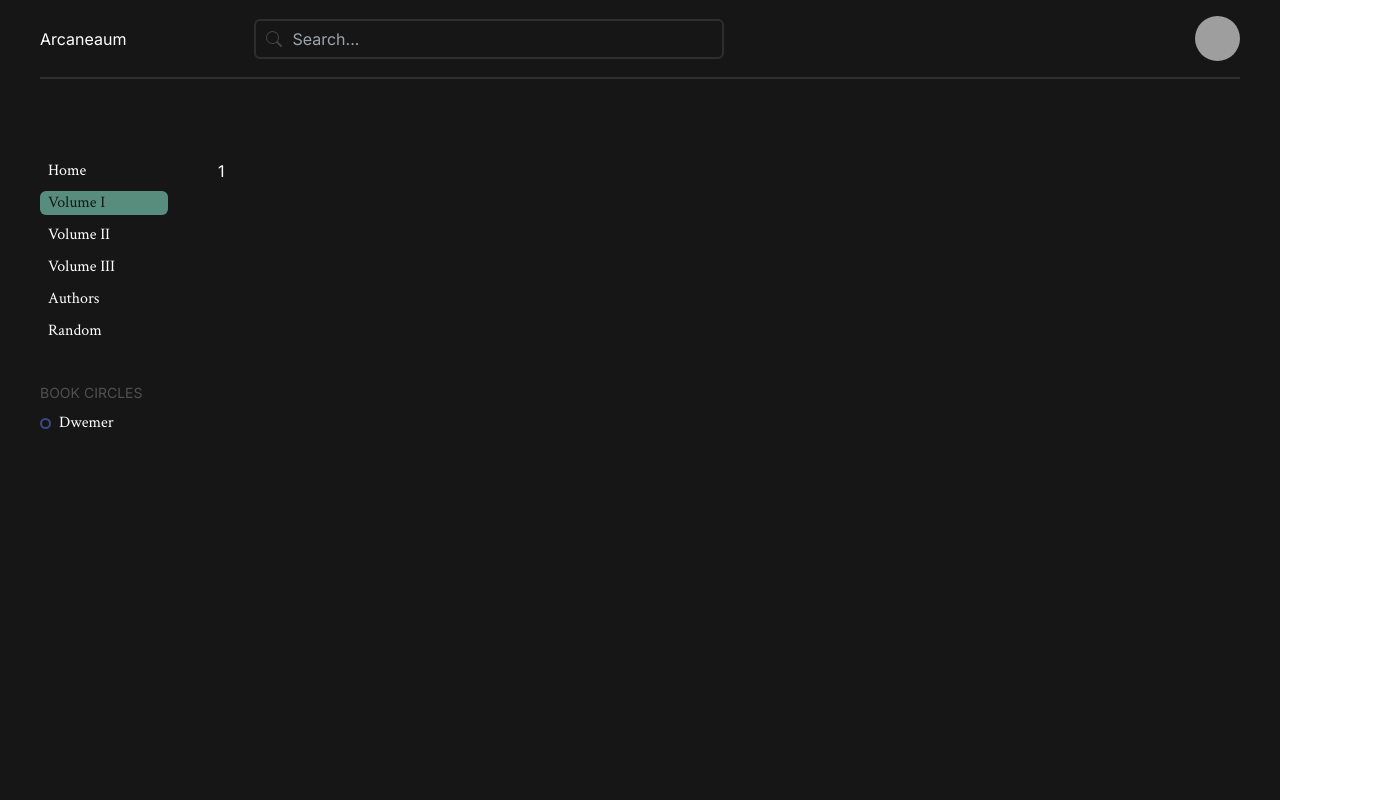
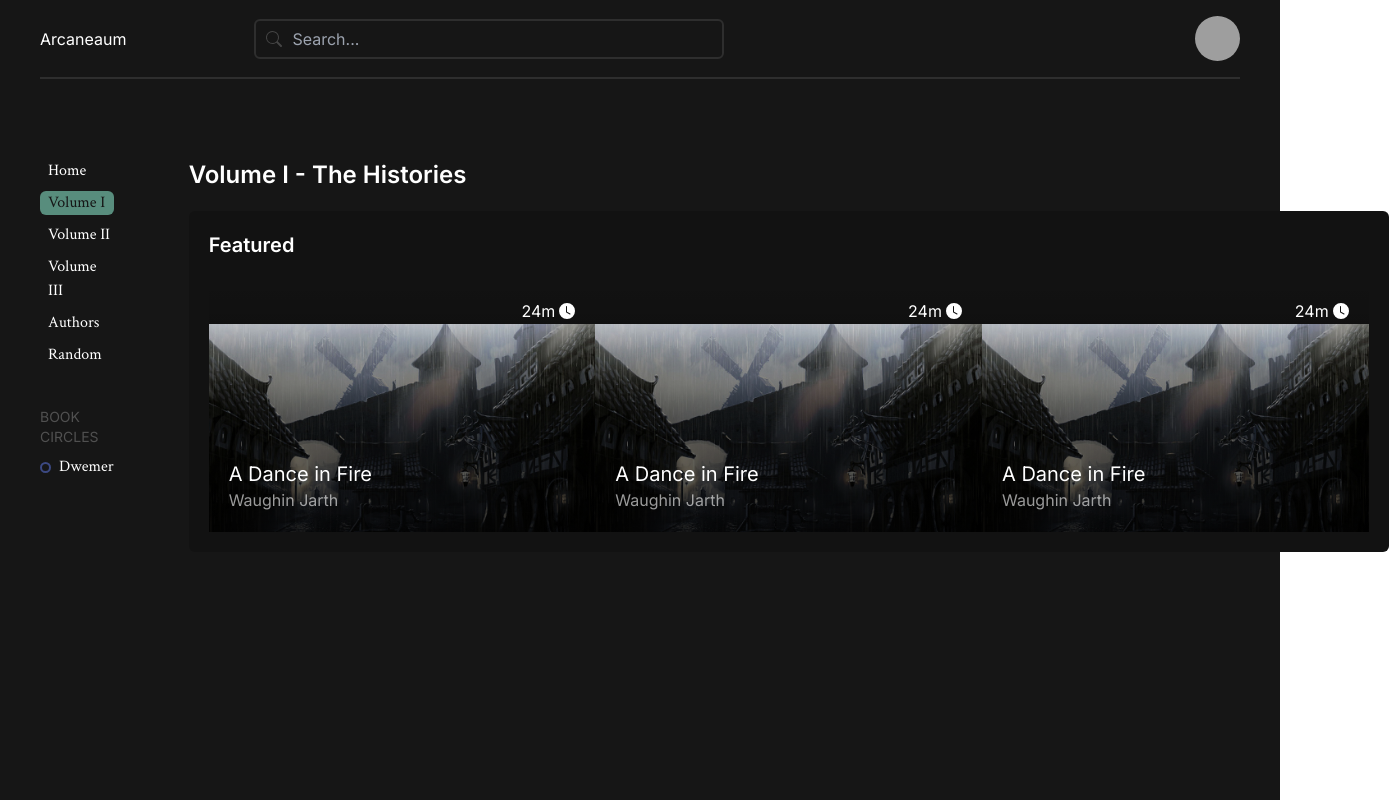
Before and after one commit to Jack-LP/Arcanaeum, a React (Vite) app: page /volume/1 in a window 1280 px wide. Shown: the whole page, 1389 px wide, since content can reach past the window. Built offline with nearby package versions, Linux system fonts and the light colour scheme; grey boxes are pictures that could not be loaded.

Commit message:
Added featured card display [volume page]

```diff
--- a/src/App.tsx
+++ b/src/App.tsx
@@ -9,7 +9,7 @@ function App() {
   return (
     <div className='bg-charcoal-100 w-screen min-h-screen text-white font-inter px-10'>
       <Navbar />
-      <div className='flex gap-[50px]'>
+      <div className='flex gap-[75px]'>
         <Sidebar location={location} />
         <Routes>
           <Route path='/' element={<Home />} />
--- /dev/null
+++ b/src/components/volume/FeaturedCard.tsx
@@ -0,0 +1,15 @@
+import FeaturedItem from './FeaturedItem';
+
+const FeaturedCard = () => {
+  return (
+    <div className='flex flex-col gap-5 bg-charcoal-200 rounded-md p-5'>
+      <h2 className='font-semibold text-xl'>Featured</h2>
+      <div className='flex justify-between'>
+        <FeaturedItem />
+        <FeaturedItem />
+        <FeaturedItem />
+      </div>
+    </div>
+  );
+};
+export default FeaturedCard;
--- /dev/null
+++ b/src/components/volume/FeaturedItem.tsx
@@ -0,0 +1,19 @@
+import { ClockFill } from 'react-bootstrap-icons';
+
+const FeaturedItem = () => {
+  return (
+    <div className='relative w-[471px] h-[253px] flex items-end'>
+      <img className='absolute' src='/img/featuredItem.jpg' alt='' />
+      <div className='absolute bg-gradient-to-t from-black/60 to-transparent w-full h-full'></div>
+      <div className='absolute top-5 right-5 flex items-center gap-1'>
+        <p>24m</p>
+        <ClockFill />
+      </div>
+      <div className='z-10 p-5'>
+        <h3 className='text-xl'>A Dance in Fire</h3>
+        <h4 className='text-white/60'>Waughin Jarth</h4>
+      </div>
+    </div>
+  );
+};
+export default FeaturedItem;
--- a/src/pages/Home.tsx
+++ b/src/pages/Home.tsx
@@ -1,5 +1,5 @@
 import Hero from '../components/home/Hero';
-import Browse from '../components/home/Browse';
+import Browse from '../components/home/BrowseCard';
 
 const Home = () => {
   const volumes = ['1', '2', '3'];
--- a/src/pages/Volume.tsx
+++ b/src/pages/Volume.tsx
@@ -1,8 +1,18 @@
 import { useParams } from 'react-router-dom';
+import FeaturedCard from '../components/volume/FeaturedCard';
 
 const Volume = () => {
   const params = useParams();
 
-  return <div>{params.volId}</div>;
+  console.log(params);
+
+  return (
+    <div className='flex flex-col gap-5 w-full'>
+      <h1 className='text-2xl font-semibold'>{`Volume ${'I'.repeat(
+        params.volId
+      )} - The Histories`}</h1>
+      <FeaturedCard />
+    </div>
+  );
 };
 export default Volume;
```
Also changed, not shown: public/img/featuredItem.jpg (added), src/components/home/BrowseCard.tsx (renamed from src/components/home/Browse.tsx).
